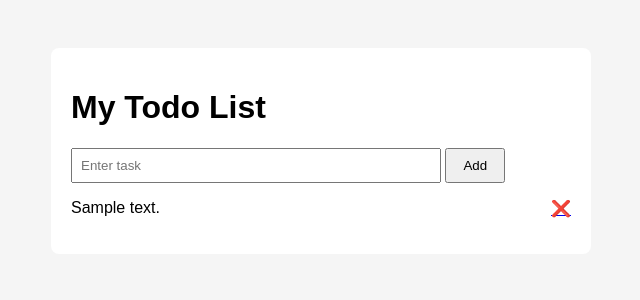
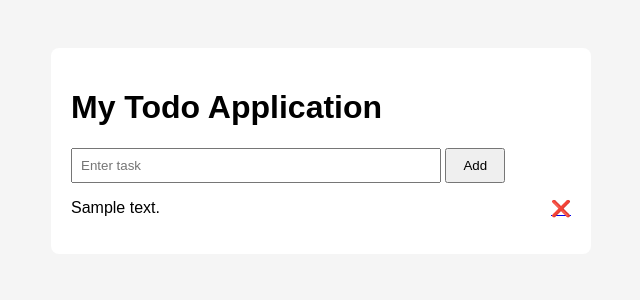
Before and after one commit to Sasinda-Prabhath/todo_app, a Flask app: page /todoapp/ in a window 1280 px wide. Shown: the top 300 px of the page, without its empty margins (319-959 px from the left). Run offline with Flask 3, Linux system fonts and the light colour scheme; tables that the repository leaves empty hold one stand-in row (values such as "Sample post").

Commit message:
Change the application name

```diff
--- a/app/templates/index.html
+++ b/app/templates/index.html
@@ -1,7 +1,7 @@
 {% extends 'base.html' %}
 
 {% block content %}
-    <h1>My Todo List</h1>
+    <h1>My Todo Application</h1>
     <form action="{{ url_for('todo_bp.add') }}" method="POST">
         <input type="text" name="content" placeholder="Enter task" required>
         <button type="submit">Add</button>
```
